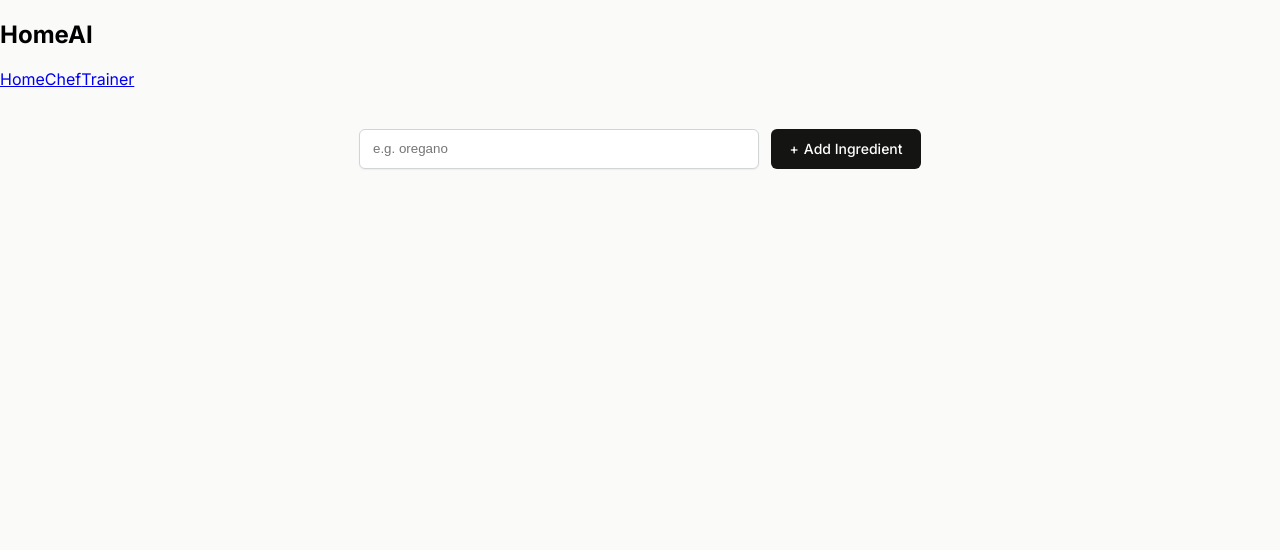
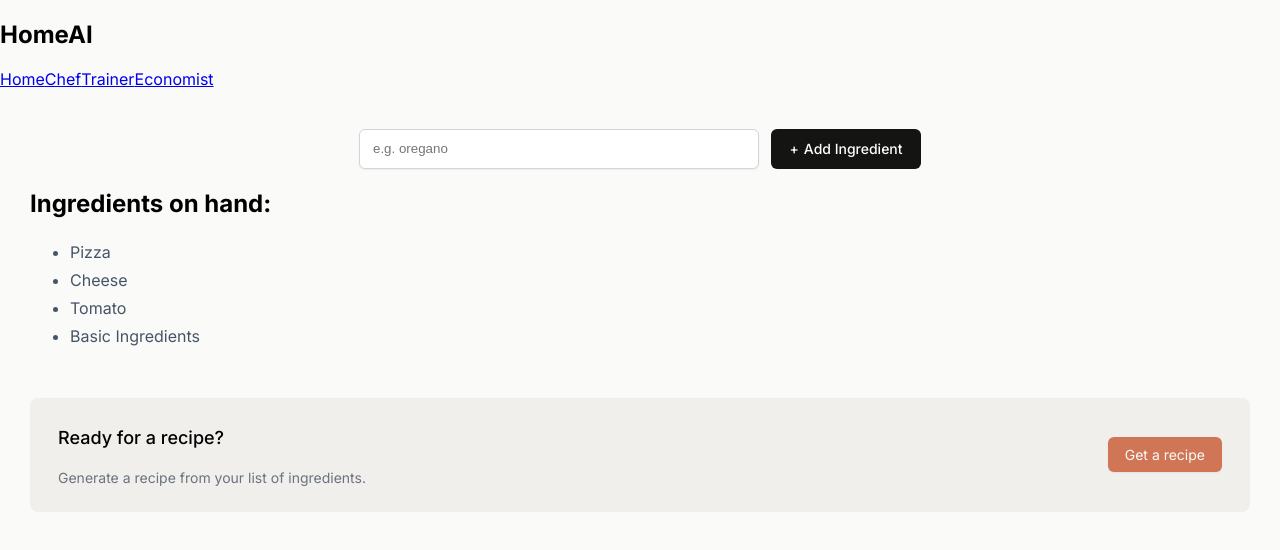
Before and after one commit to Vi-neet/HomeAI, a React (Vite) app: page /chef in a window 1280 px wide. Shown: the top 550 px of the page. Built offline with nearby package versions, Linux system fonts and the light colour scheme; no server answers; what @huggingface/inference would draw is missing.

Commit message:
Added Routes and Pages

```diff
--- a/index.html
+++ b/index.html
@@ -10,7 +10,7 @@
       href="https://fonts.googleapis.com/css2?family=Inter:ital,opsz,wght@0,14..32,100..900;1,14..32,100..900&display=swap"
       rel="stylesheet"
     />
-    <title>Chef Claude</title>
+    <title>HomeAI</title>
   </head>
   <body>
     <div id="root"></div>
--- a/package.json
+++ b/package.json
@@ -1,5 +1,5 @@
 {
-  "name": "chef-claude",
+  "name": "HomeAI",
   "private": true,
   "version": "0.0.0",
   "type": "module",
--- a/src/App.jsx
+++ b/src/App.jsx
@@ -1,6 +1,11 @@
 // import Header from "./components/Header"
-import Form from "./components/Form"
-import { BrowserRouter,Link,Route,Routes } from "react-router-dom"
+import Chef from "./Pages/Chef";
+import Home from "./Pages/Home";
+import Trainer from "./Pages/Trainer";
+import Economist from "./Pages/Economist";
+import { BrowserRouter, Link, Route, Routes } from "react-router-dom";
+
+
 const App = () => {
   return (
     <div>
@@ -9,17 +14,20 @@ const App = () => {
           <h1>HomeAI</h1>
           <Link to="/">Home</Link>
           <Link to="/chef">Chef</Link>
-          <Link to="/Trainer">Trainer</Link>
+          <Link to="/trainer">Trainer</Link>
+          <Link to="/economist">Economist</Link>
         </nav>
         <Routes>
-          <Route path="/"/>
-          <Route path="/chef" element={<Form/>}/>
+          <Route path="/" element={<Home />} />
+          <Route path="/chef" element={<Chef />} />
+          <Route path="/trainer" element={<Trainer />} />
+          <Route path="/economist" element={<Economist />} />
         </Routes>
       </BrowserRouter>
       {/* <Header/> */}
       {/* <Form/> */}
     </div>
-  )
-}
+  );
+};
 
-export default App
+export default App;
--- a/src/components/Form.jsx
+++ b/src/Pages/Chef.jsx
@@ -1,10 +1,10 @@
 import { useState, useRef, useEffect } from "react";
-import IngredientsList from "./IngredientsList";
-import RecipeSection from "./RecipeSection";
+import IngredientsList from "../components/IngredientsList";
+import RecipeSection from "../components/RecipeSection";
 import { getRecipeFromMistral } from "../ai";
 
-const Form = () => {
-  const [ingredients, setIngredients] = useState([]);
+const Chef = () => {
+  const [ingredients, setIngredients] = useState(['Pizza','Cheese','Tomato','Basic Ingredients']);
   const [recipe, setRecipe] = useState("");
 
   const viewRecipeSection = useRef(null);
@@ -49,4 +49,4 @@ const Form = () => {
   );
 };
 
-export default Form;
+export default Chef;
--- /dev/null
+++ b/src/Pages/Economist.jsx
@@ -0,0 +1,11 @@
+
+
+const Economist = () => {
+  return (
+    <div>
+      Hello , I am Adam Smith
+    </div>
+  )
+}
+
+export default Economist
--- /dev/null
+++ b/src/Pages/Home.jsx
@@ -0,0 +1,11 @@
+
+
+const Home = () => {
+  return (
+    <div>
+      Welcome Home
+    </div>
+  )
+}
+
+export default Home
--- /dev/null
+++ b/src/Pages/Trainer.jsx
@@ -0,0 +1,11 @@
+
+
+const Trainer = () => {
+  return (
+    <div>
+      Hello, I am Mike Isreatel
+    </div>
+  )
+}
+
+export default Trainer
```
